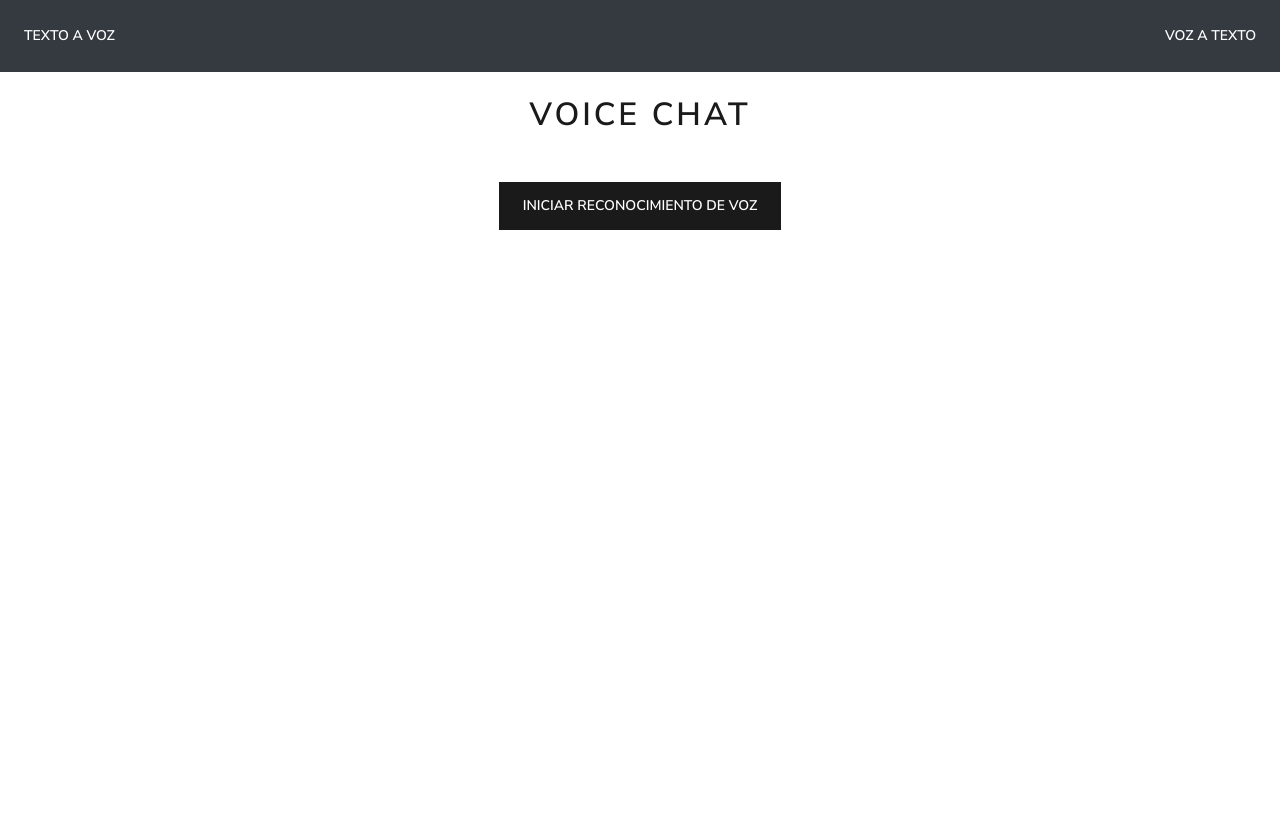
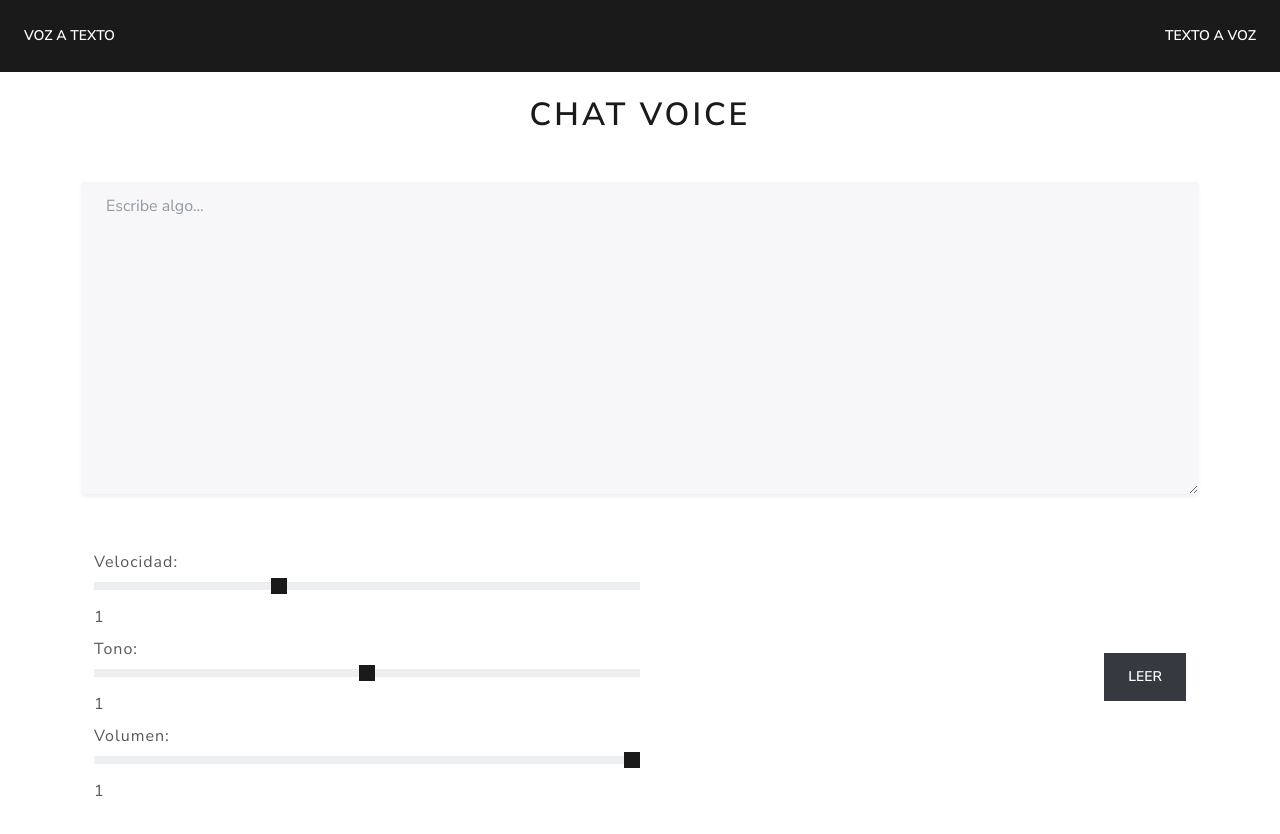
Before and after one commit to DanielHernandezGalvez/Chat-Voice, a React (Create React App) app: page / in a window 1280 px wide. Both pictures are taken after a click on the button "TEXTO A VOZ". Shown: the top 834 px of the page. Before the commit the page ends 800 px from the top, so only its background shows below. Built offline with nearby package versions, Linux system fonts and the light colour scheme.

Commit message:
ultimos estilos

```diff
--- a/src/App.js
+++ b/src/App.js
@@ -15,12 +15,18 @@
 
   return (
     <>
-      <nav class="navbar navbar-dark bg-dark px-4 ">
-        <button className="btn btn-dark p-0" onClick={handleText}>
+      <nav class="navbar navbar-primary bg-primary px-4 ">
+        <button
+          className="btn btn-primary border-none p-0"
+          onClick={handleText}
+        >
+          Voz a texto{" "}
+        </button>
+        <button
+          className="btn btn-primary border-none p-0"
+          onClick={handleVoice}
+        >
           Texto a Voz
-        </button>
-        <button className="btn btn-dark p-0" onClick={handleVoice}>
-          Voz a texto
         </button>
       </nav>
 
--- a/src/components/Record.jsx
+++ b/src/components/Record.jsx
@@ -1,29 +1,40 @@
+import x from "./boton-x.png";
+import copy from "./copia.png";
+import { useState } from "react";
+
 export default function Record({ transcript, confidence, eliminarGrabacion }) {
+  const [copied, setCopied] = useState(false);
+
+  const copiarTexto = () => {
+    navigator.clipboard.writeText(transcript);
+    setCopied(true);
+    setTimeout(() => {
+      setCopied(false);
+    }, 5000);
+  };
+
   return (
-    <div className="container shadow-sm color-gray rounded-0 my-3 ">
-      <div className="text-end">
+    <div className="container shadow-sm color-gray rounded-0 my-3">
+      <div className="d-flex justify-content-between">
         <button
-          className="btn  rounded-circle  py-1 px-2"
+          className="btn rounded-circle py-2 px-1 "
           onClick={eliminarGrabacion}
         >
-          <svg
-            xmlns="http://www.w3.org/2000/svg"
-            width="16"
-            height="16"
-            fill="currentColor"
-            className="bi bi-x-circle  my-auto text-danger "
-            viewBox="0 0 16 16"
-          >
-            <path d="M8 15A7 7 0 1 1 8 1a7 7 0 0 1 0 14zm0 1A8 8 0 1 0 8 0a8 8 0 0 0 0 16z" />
-            <path d="M4.646 4.646a.5.5 0 0 1 .708 0L8 7.293l2.646-2.647a.5.5 0 0 1 .708.708L8.707 8l2.647 2.646a.5.5 0 0 1-.708.708L8 8.707l-2.646 2.647a.5.5 0 0 1-.708-.708L7.293 8 4.646 5.354a.5.5 0 0 1 0-.708z" />
-          </svg>
+          <img className="equis" src={x} width={20} alt="Botón Eliminar" />
+        </button>
+        <button className="btn rounded-circle  py-1 px-1" onClick={copiarTexto}>
+          {copied ? (
+            <span className="text-success">Copiado</span>
+          ) : (
+            <img className="copiar" src={copy} width={20} alt="copiar" />
+          )}
         </button>
       </div>
 
       <div className="text-center">
         <p className="fw-bold">{transcript}</p>
         <div className="d-flex justify-content-between">
-          <p className="fs-6 text-secondary  my-auto">
+          <p className="fs-6 text-secondary my-auto">
             Te entendí un {parseInt(confidence * 100)}%
           </p>
         </div>
--- a/src/components/SpeechRecognition.jsx
+++ b/src/components/SpeechRecognition.jsx
@@ -149,7 +149,7 @@
           </div>
         </div>
         <div className="col-md-6 col-sm-12 text-end mx-auto my-auto">
-          <button className="btn btn-primary  ms-2 " onClick={speakText}>
+          <button className="btn btn-dark  ms-2 " onClick={speakText}>
             Leer
           </button>
         </div>
--- a/src/components/VoiceRecognition.jsx
+++ b/src/components/VoiceRecognition.jsx
@@ -88,7 +88,7 @@
 
       <h1 className="mb-5">Voice Chat</h1>
       <div className="container text-center ">
-        <button className="btn btn-primary" onClick={ejecutarSpeechAPI}>
+        <button className="btn btn-dark" onClick={ejecutarSpeechAPI}>
           Iniciar reconocimiento de voz
         </button>
       </div>
--- a/src/index.css
+++ b/src/index.css
@@ -40,3 +40,19 @@
 .color-gray {
   background-color: #f7f7f9;
 }
+
+.equis {
+  transition: 0.3s ease-out all;
+}
+
+.equis:hover {
+  transform: scale(1.2);
+}
+
+.copiar {
+  transition: 0.3s ease-out all;
+}
+
+.copiar:hover {
+  transform: scale(1.2);
+}
```
Also changed, not shown: src/components/boton-x.png (added), src/components/copia.png (added).
